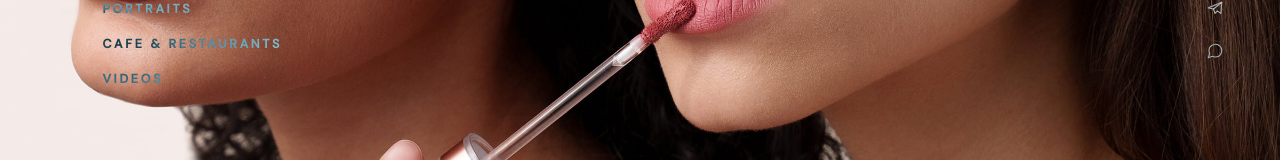
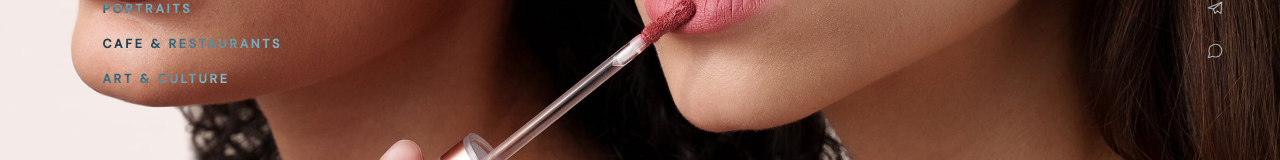
Before and after one commit to aliabiyarrrr/portfoliooooooorefactor, a React (Vite) app: page / in a window 1280 px wide. Shown: the part 391-551 px from the top of the page. Built offline with nearby package versions, Linux system fonts and the light colour scheme; no server answers.

Commit message:
Update siteData.ts

```diff
--- a/src/data/siteData.ts
+++ b/src/data/siteData.ts
@@ -5,7 +5,7 @@ export type WorkCategory =
   | 'Commercial'
   | 'Portraits'
   | 'Cafe & Restaurants'
-  | 'Videos'
+  | 'Art & Culture'
 
 export type Page =
   | 'home'
@@ -41,7 +41,7 @@ export const CATEGORY_IMAGES: Record<WorkCategory, string> = {
   Commercial: '/1commercial .jpg',
   Portraits: '/1Portraits.jpg',
   'Cafe & Restaurants': '/1cafe.jpg',
-  Videos: '',
+  'Art & Culture': '',
 }
 
 export const WORK_CATEGORIES: WorkCategory[] = [
@@ -49,7 +49,7 @@ export const WORK_CATEGORIES: WorkCategory[] = [
   'Commercial',
   'Portraits',
   'Cafe & Restaurants',
-  'Videos',
+  'Art & Culture',
 ]
 
 /* ─── project data ────────────────────────────────────────────────────────── */
@@ -179,7 +179,7 @@ export const PROJECTS: Project[] = [
     id: 'between-frames',
     title: 'Between Frames',
     year: 2024,
-    category: 'Videos',
+    category: 'Art & Culture',
     cover: '/DSC01743 copy.jpg',
     description:
       'A short film about process — the pauses, the reframes, the moments before the shot. 12 minutes, single channel.',
@@ -191,7 +191,7 @@ export const PROJECTS: Project[] = [
     id: 'latitude',
     title: 'Latitude',
     year: 2023,
-    category: 'Videos',
+    category: 'Art & Culture',
     cover: '/DSC01743 copy.jpg',
     description:
       'Travel documentary following a single road from coast to mountain. Shot on 16mm and digital, edited into a 28-minute film.',
```
